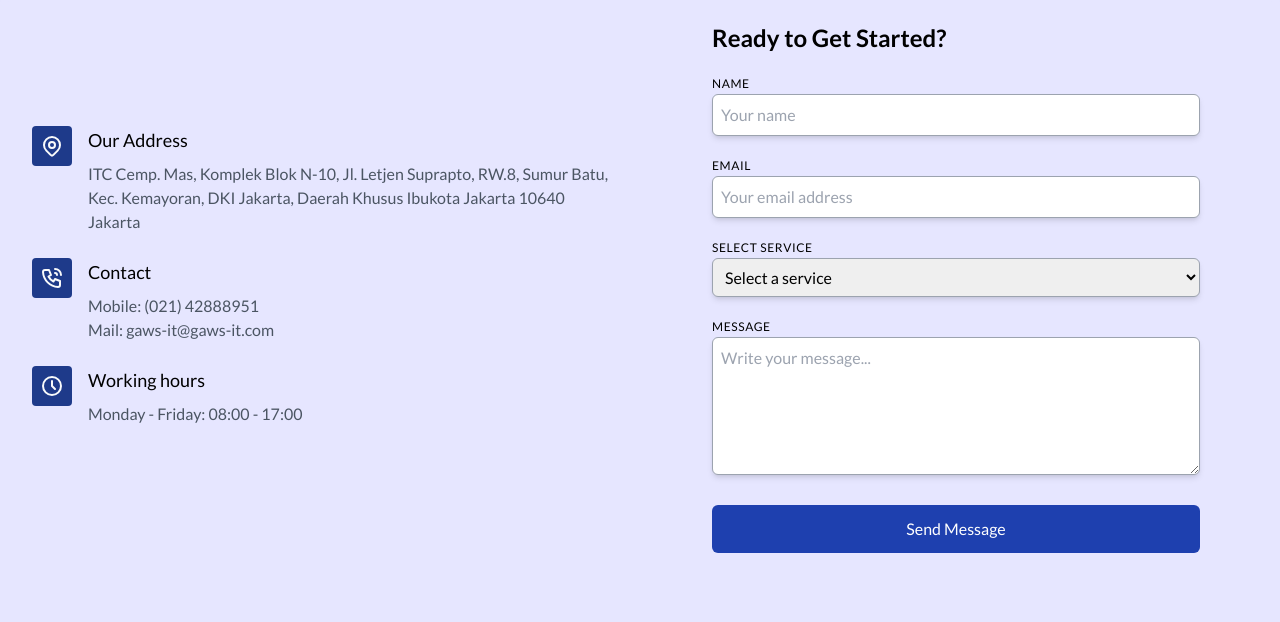
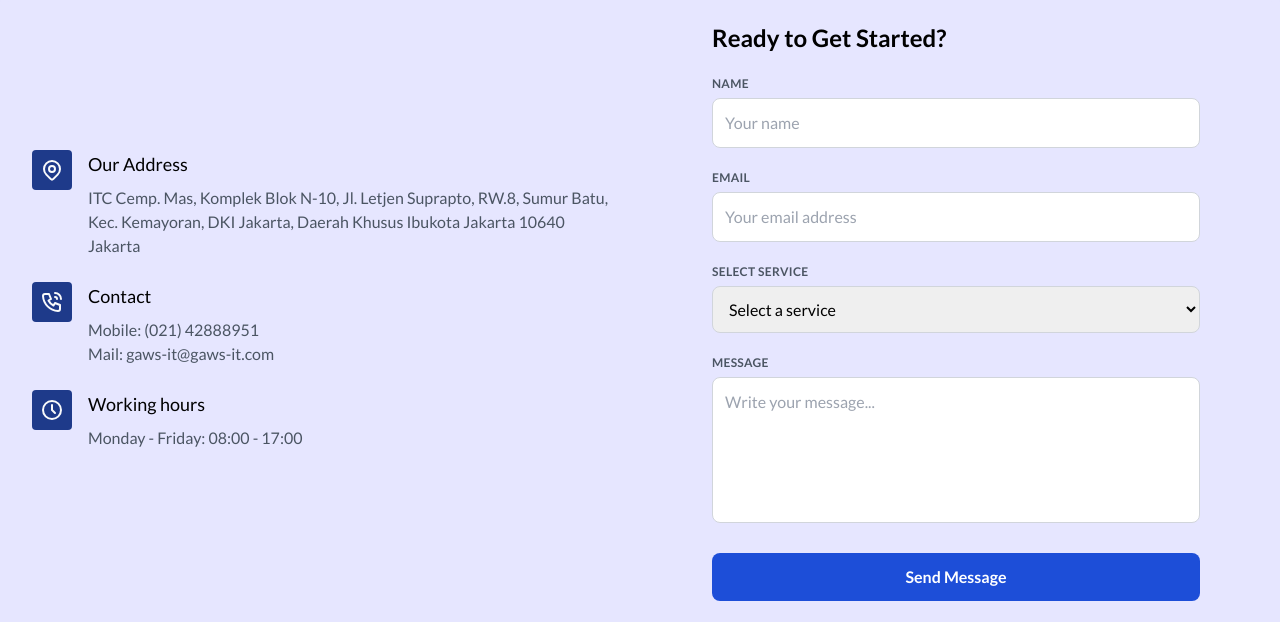
Before and after one commit to signofcommunication/gaws, a Nuxt app: page /contact-us in a window 1280 px wide. Shown: the part 330-952 px from the top of the page. Built offline with nearby package versions, Linux system fonts and the light colour scheme.

Commit message:
fix: form input field not fit with the background color

```diff
--- a/pages/contact-us.vue
+++ b/pages/contact-us.vue
@@ -127,11 +127,11 @@
                     Ready to Get Started?
                   </h2>
                   <form @submit.prevent="handleSubmit" id="contactForm">
-                    <div class="mb-6">
-                      <div class="mx-0 mb-1 sm:mb-4">
+                    <div class="space-y-4">
+                      <div>
                         <label
                           for="name"
-                          class="pb-1 text-xs uppercase tracking-wider text-black"
+                          class="text-xs font-semibold text-gray-600 uppercase tracking-wide"
                           >Name</label
                         >
                         <input
@@ -139,14 +139,14 @@
                           id="name"
                           v-model="formData.name"
                           placeholder="Your name"
-                          class="mb-2 w-full rounded-md border border-gray-400 py-2 pl-2 pr-4 shadow-md dark:text-gray-900 sm:mb-0"
+                          class="w-full mt-1 rounded-lg border border-gray-300 p-3 focus:outline-none focus:border-blue-500 focus:ring focus:ring-blue-200 transition"
                           name="name"
                         />
                       </div>
-                      <div class="mx-0 mb-1 sm:mb-4">
+                      <div>
                         <label
                           for="email"
-                          class="pb-1 text-xs uppercase tracking-wider text-black"
+                          class="text-xs font-semibold text-gray-600 uppercase tracking-wide"
                           >Email</label
                         >
                         <input
@@ -154,20 +154,20 @@
                           id="email"
                           v-model="formData.email"
                           placeholder="Your email address"
-                          class="mb-2 w-full rounded-md border border-gray-400 py-2 pl-2 pr-4 shadow-md dark:text-gray-900 sm:mb-0"
+                          class="w-full mt-1 rounded-lg border border-gray-300 p-3 focus:outline-none focus:border-blue-500 focus:ring focus:ring-blue-200 transition"
                           name="email"
                         />
                       </div>
-                      <div class="mx-0 mb-1 sm:mb-4">
+                      <div>
                         <label
                           for="service"
-                          class="pb-1 text-xs uppercase tracking-wider text-black"
+                          class="text-xs font-semibold text-gray-600 uppercase tracking-wide"
                           >Select Service</label
                         >
                         <select
                           id="service"
                           v-model="formData.service"
-                          class="mb-2 w-full rounded-md border border-gray-400 py-2 pl-2 pr-4 shadow-md dark:text-gray-900 sm:mb-0"
+                          class="w-full mt-1 rounded-lg border border-gray-300 p-3 focus:outline-none focus:border-blue-500 focus:ring focus:ring-blue-200 transition"
                         >
                           <option disabled value="">Select a service</option>
                           <option
@@ -179,26 +179,25 @@
                           </option>
                         </select>
                       </div>
-                      <div class="mx-0 mb-1 sm:mb-4">
+                      <div>
                         <label
                           for="textarea"
-                          class="pb-1 text-xs uppercase tracking-wider text-black"
+                          class="text-xs font-semibold text-gray-600 uppercase tracking-wide"
                           >Message</label
                         >
                         <textarea
                           id="textarea"
                           v-model="formData.message"
-                          cols="30"
                           rows="5"
                           placeholder="Write your message..."
-                          class="mb-2 w-full rounded-md border border-gray-400 py-2 pl-2 pr-4 shadow-md dark:text-gray-900 sm:mb-0"
+                          class="w-full mt-1 rounded-lg border border-gray-300 p-3 focus:outline-none focus:border-blue-500 focus:ring focus:ring-blue-200 transition resize-none"
                         ></textarea>
                       </div>
                     </div>
-                    <div class="text-center">
+                    <div class="text-center mt-6">
                       <button
                         type="submit"
-                        class="w-full bg-blue-800 text-white px-6 py-3 font-xl rounded-md sm:mb-0"
+                        class="w-full bg-blue-700 hover:bg-blue-800 text-white py-3 font-semibold rounded-lg transition focus:outline-none focus:ring focus:ring-blue-500 focus:ring-opacity-50"
                       >
                         Send Message
                       </button>
```
